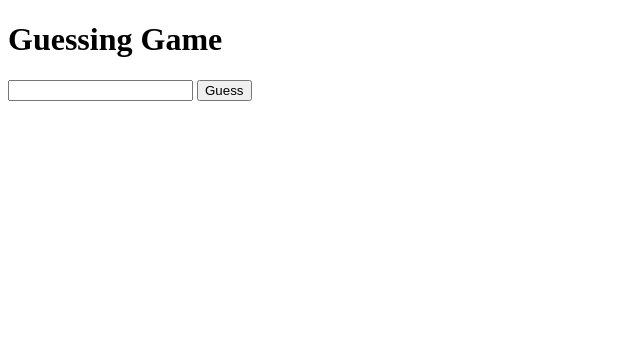
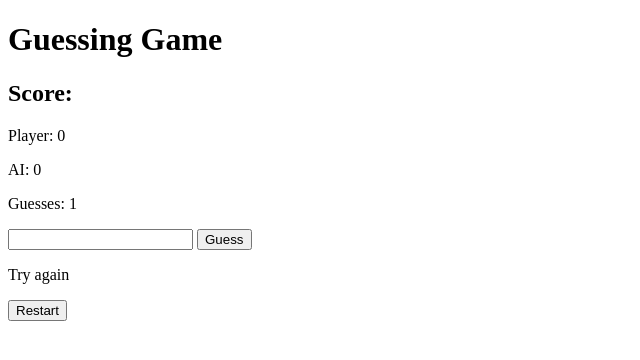
Before and after one commit to Syntra-MVL/VDOFE2021-javascript-lessen, a plain HTML site: page les-6/guessing-game/guess.html in a window 1280 px wide. Both pictures are taken after a click on the button "Guess". Shown: the whole page, without its empty margins (0-640 px from the left). Drawn offline with Linux system fonts and the light colour scheme.

Commit message:
guessing game

```diff
--- a/les-6/guessing-game/guess.html
+++ b/les-6/guessing-game/guess.html
@@ -7,12 +7,18 @@
 </head>
 <body>
     <h1>Guessing Game</h1>
+    <h2>Score:</h2>
+    <p>Player: <span id="player-score">0</span></p>
+    <p>AI: <span id="ai-score">0</span></p>
+    <p>Guesses: <span id="guess-count">0</span></p>
     <div>
         <input id="guess-input" type="number">
         <button id="guess-btn">Guess</button>
     </div>
 
     <p id="guess-msg"></p>
+
+    <div><button id="restart-btn">Restart</button></div>
     <script src="guess.js"></script>
 </body>
 </html>
--- a/les-6/guessing-game/guess.js
+++ b/les-6/guessing-game/guess.js
@@ -1 +1,58 @@
 const guessInput = document.getElementById('guess-input');
+const guessBtn = document.getElementById('guess-btn');
+const guessMessage = document.getElementById('guess-msg');
+const guessCountElement = document.getElementById('guess-count');
+const restartBtn = document.getElementById('restart-btn');
+const playerScoreElement = document.getElementById('player-score');
+const aiScoreElement = document.getElementById('ai-score');
+
+const generateRandomNumber = function(maxRandomNumber) {
+    return Math.floor(Math.random() * (maxRandomNumber + 1));
+}
+
+const compareGuess = function() {
+    if (guess === randomNumber) {
+        guessMessage.textContent = 'Well done';
+        playerScore++;
+        playerScoreElement.textContent = playerScore;
+        guessBtn.disabled = 'disabled';
+    } else if (guessCount === 5) {
+        guessMessage.textContent = 'You lost';
+        aiScore++;
+        aiScoreElement.textContent = aiScore;
+        guessBtn.disabled = 'disabled';
+    } else {
+        guessMessage.textContent = 'Try again';
+    }
+}
+
+let playerScore = 0;
+let aiScore = 0;
+let guessCount = 0;
+let randomNumber = generateRandomNumber(5);
+let guess = -1;
+
+const guessBtnClicked = function() {
+    guess = parseInt(guessInput.value);
+    guessCount++;
+    guessCountElement.textContent = guessCount;
+
+    compareGuess();
+}
+
+const restartBtnClicked = function() {
+    // guessCount -> 0
+    guessCount = 0;
+    guessCountElement.textContent = guessCount;
+    // new randomNumber
+    randomNumber = generateRandomNumber(5);
+    // input.value -> empty
+    guessInput.value = '';
+    // guessMessage -> empty
+    guessMessage.textContent = '';
+    // guessBtn -> enabled
+    guessBtn.disabled = '';
+}
+
+guessBtn.addEventListener('click', guessBtnClicked);
+restartBtn.addEventListener('click', restartBtnClicked);
```
